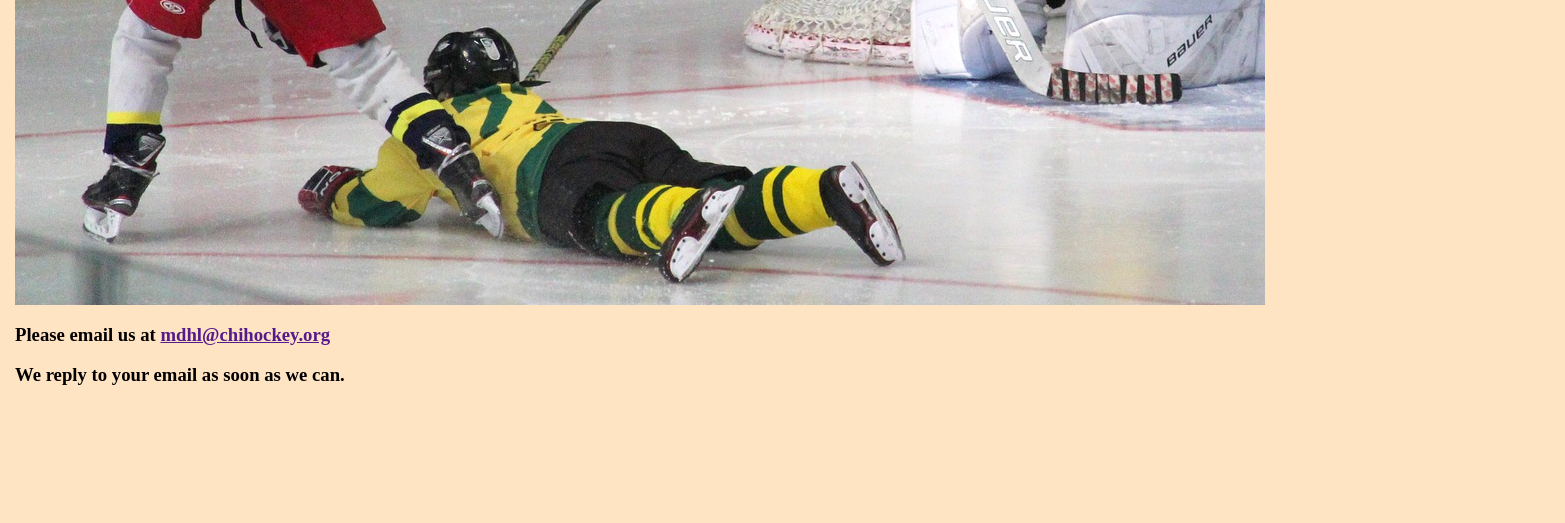
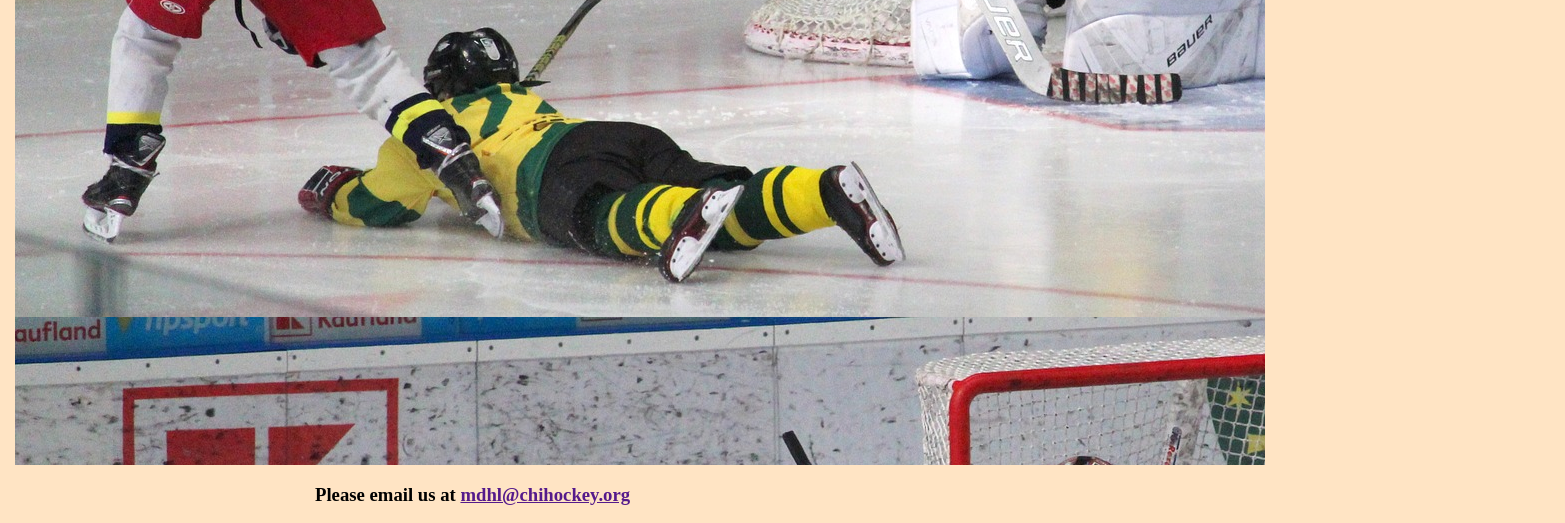
Before and after one commit to AnaCatalini/MDHL_CATALINI, a plain HTML site: page pages/contact.html in a window 1280 px wide. Shown: the part 575-1098 px from the top of the page, 1565 px wide, since content can reach past the window. Drawn offline with Linux system fonts and the light colour scheme; files whose address does not match are found by name.

Commit message:
Modificacion CSS

```diff
--- a/pages/contact.html
+++ b/pages/contact.html
@@ -24,14 +24,14 @@
             <section>
                 <img src="..//assets/img/hockey_3.jpg" alt="Hockey 3" width="200" height="150" >
             </section>
-            <footer>
+            <article>
                 <h3>
                     Please email us at
                     <a href="">mdhl@chihockey.org</a>
                 </h3>
 
                 <h3>We reply to your email as soon as we can.</h3>
-             </footer>
+            </article>
          </main>
     </body>
 </html>
--- a/pages/style.css
+++ b/pages/style.css
@@ -5,7 +5,7 @@ body{
 
 header{
     background-image: url(..//assets/img/design1_image2.jpg);
-    height: 800px;
+    height: 120vh;
 }
 
 body>nav{
@@ -15,13 +15,17 @@ body>nav{
 }
 
 header>img{
-position: absolute;
-width: 16%;
-top: 138vh;
-right: 30cm;
-}
+    position: absolute;
+    width: 16%;
+    top: 138vh;
+    right: 30cm;
+    }
 
 section>img{
     position: absolute;
     top: 165vh;
 }
+
+main> article{
+    transform: translate(300px);
+}
```
